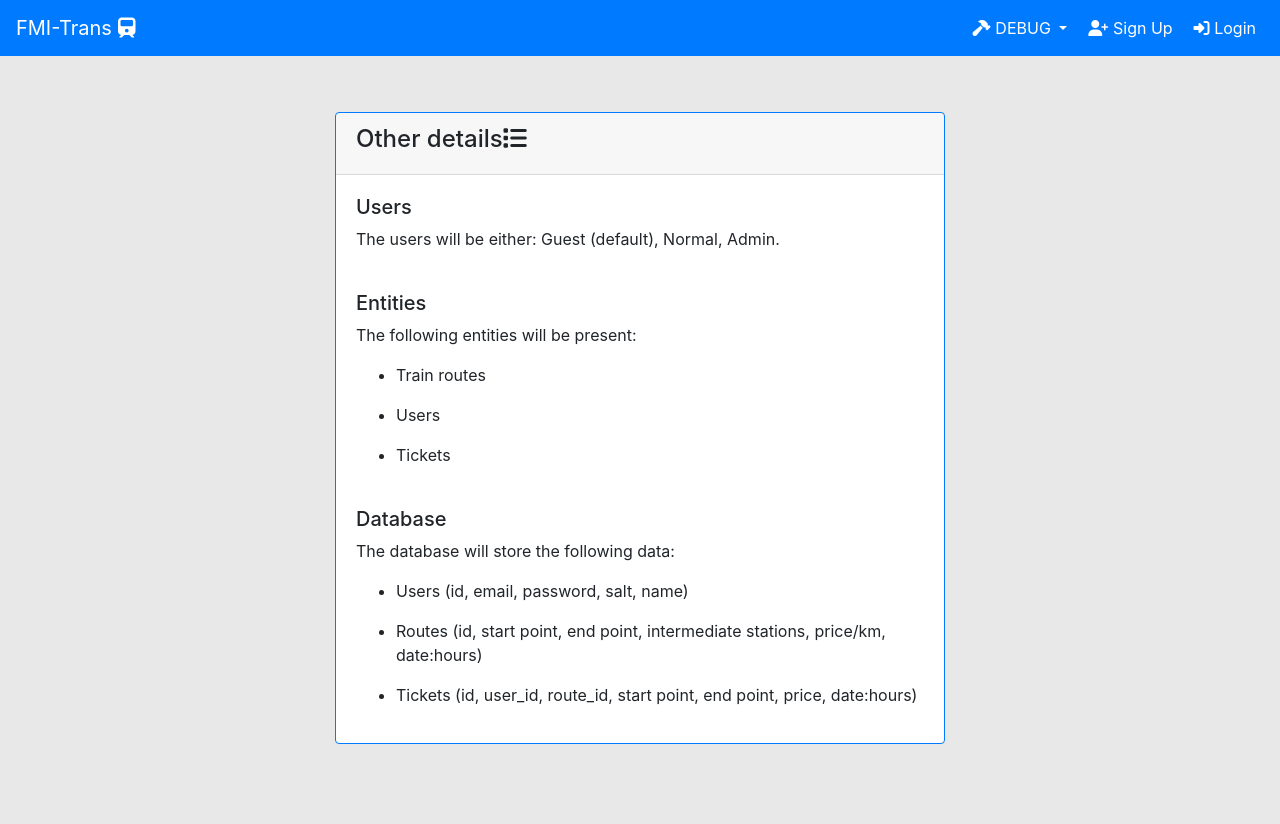
After one commit to blagalucianflorin/Proiect-DAW, a PHP site: page /views/other_details.php in a window 1280 px wide. The commit adds this page. Run offline with PHP 8.4, Linux system fonts and the light colour scheme; some libraries are stand-ins or nearby versions.

Commit message:
Added a 'Other info' page

```diff
--- a/views/includes/header.php
+++ b/views/includes/header.php
@@ -26,6 +26,7 @@
                     <a class="dropdown-item" href="/views/tickets/see_tickets.php">See bought tickets</a>
                     <a class="dropdown-item" href="/views/account/settings.php">Account settings</a>
                     <a class="dropdown-item" href="/views/admin/change_tickets.php">Admin: Modify tickets</a>
+                    <a class="dropdown-item" href="/views/other_details.php">Other information</a>
                 </div>
 
             </li>
--- /dev/null
+++ b/views/other_details.php
@@ -0,0 +1,75 @@
+<!doctype html>
+<html lang="en" style="height: 90%">
+
+
+<?php
+$path = $_SERVER['DOCUMENT_ROOT'];
+$path .= "/views/includes/head.php";
+include_once($path);
+?>
+
+<body class="h-100" style="background: #E8E8E8">
+
+<?php
+$path = $_SERVER['DOCUMENT_ROOT'];
+$path .= "/views/includes/header.php";
+include_once($path);
+?>
+
+<div class="container-fluid h-100">
+    <div class="row h-100 justify-content-center align-items-center">
+        <div class="col-sm-3"></div>
+
+        <div class="col-sm-6">
+
+            <div class="card border-primary" style="width: auto;">
+
+                <div class="card-header">
+                    <h4>Other details<i class="fas fa-list"></i></h4>
+                </div>
+
+                <div class="card-body w-100">
+
+                    <h5>Users</h5>
+                    <p>The users will be either: Guest (default), Normal, Admin.</p>
+                    <br>
+
+                    <h5>Entities</h5>
+                    <p>The following entities will be present:</p>
+                    <ul>
+                        <li><p>Train routes</p></li>
+                        <li><p>Users</p></li>
+                        <li><p>Tickets</p></li>
+                    </ul>
+                    <br>
+
+                    <h5>Database</h5>
+                    <p>The database will store the following data:</p>
+                    <ul>
+                        <li><p>Users (id, email, password, salt, name)</p></li>
+                        <li><p>Routes (id, start point, end point, intermediate stations, price/km, date:hours)</p></li>
+                        <li><p>Tickets (id, user_id, route_id, start point, end point, price, date:hours)</p></li>
+                    </ul>
+
+
+                </div>
+
+            </div>
+            <br>
+
+        </div>
+
+        <div class="col-sm-3"></div>
+    </div>
+</div>
+
+<?php
+$path = $_SERVER['DOCUMENT_ROOT'];
+$path .= "/views/includes/footer.php";
+include_once($path);
+?>
+
+<script src="https://code.jquery.com/jquery-3.5.1.slim.min.js" integrity="sha384-DfXdz2htPH0lsSSs5nCTpuj/zy4C+OGpamoFVy38MVBnE+IbbVYUew+OrCXaRkfj" crossorigin="anonymous"></script>
+<script src="https://cdn.jsdelivr.net/npm/bootstrap@4.5.3/dist/js/bootstrap.bundle.min.js" integrity="sha384-ho+j7jyWK8fNQe+A12Hb8AhRq26LrZ/JpcUGGOn+Y7RsweNrtN/tE3MoK7ZeZDyx" crossorigin="anonymous"></script>
+</body>
+</html>
```
